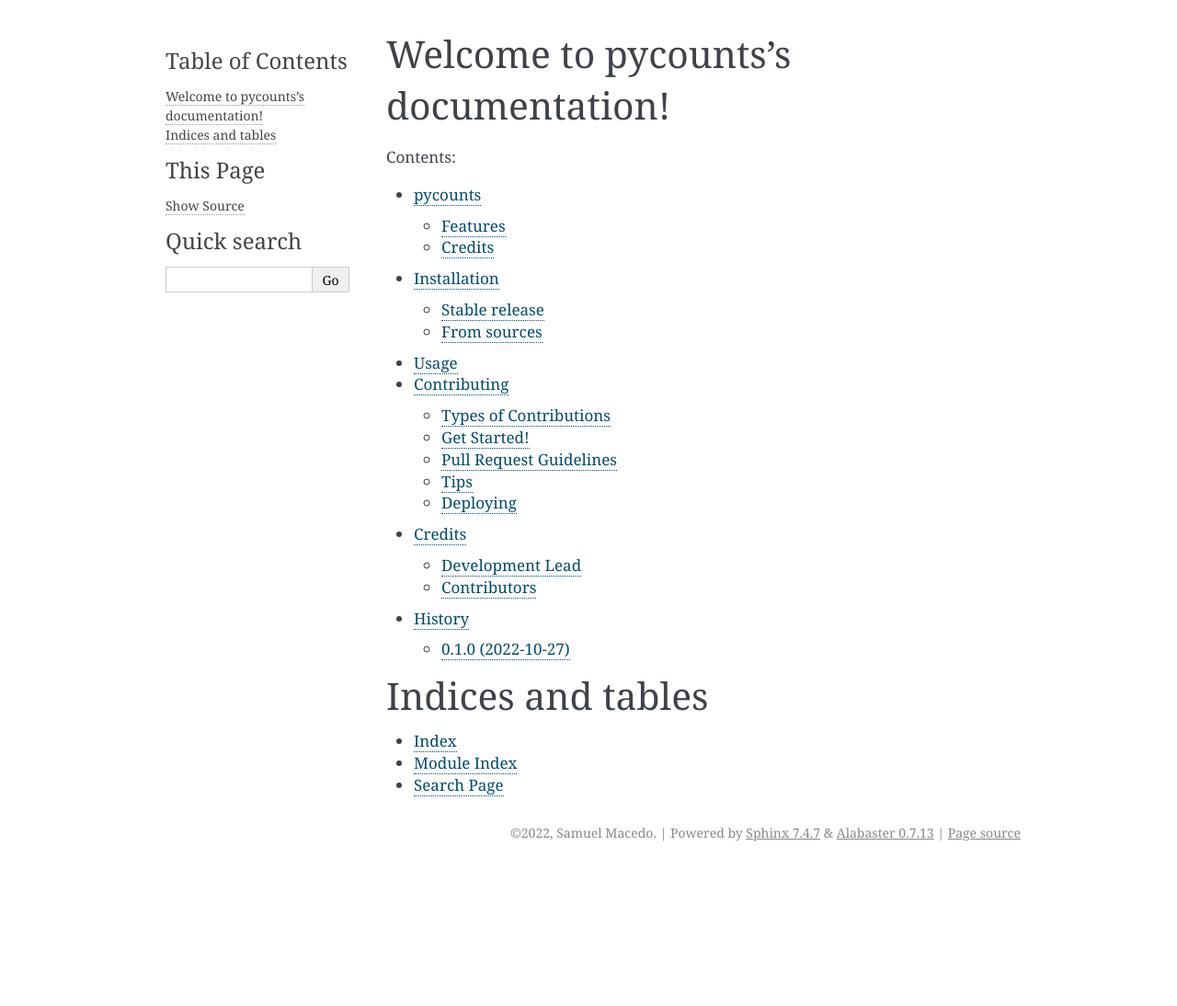
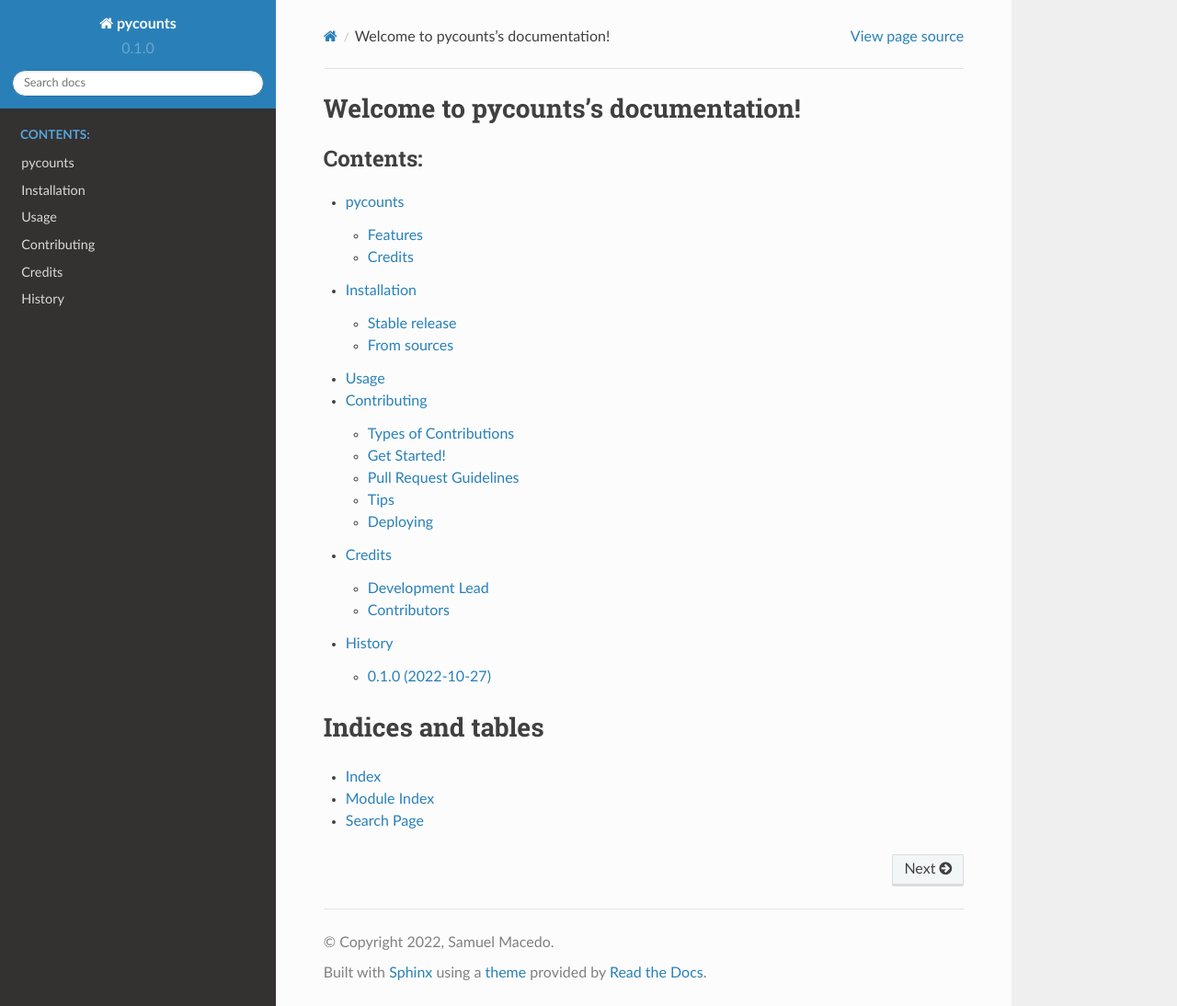
Before and after one commit to samuelmacedo83/pycounts, a Sphinx documentation site: the page built from docs/index.rst, in a window 1280 px wide and 1094 px high. Shown: the whole window at 92% size. Built offline with Sphinx 7.4.7 and the Read the Docs theme 2.0.0, drawn with Linux system fonts in a browser that asks for light colours; pages that are not in the unit, such as notebooks, are missing from menus.

Commit message:
docs: created docs folder

```diff
--- a/docs/conf.py
+++ b/docs/conf.py
@@ -157,3 +157,12 @@ texinfo_documents = [
      'One line description of project.',
      'Miscellaneous'),
 ]
+
+extensions = [
+    "myst_nb",
+    "autoapi.extension",
+    "sphinx.ext.napoleon",
+    "sphinx.ext.viewcode"
+]
+autoapi_dirs = ["../pycounts"]  # location to parse for API reference
+html_theme = "sphinx_rtd_theme"
```
